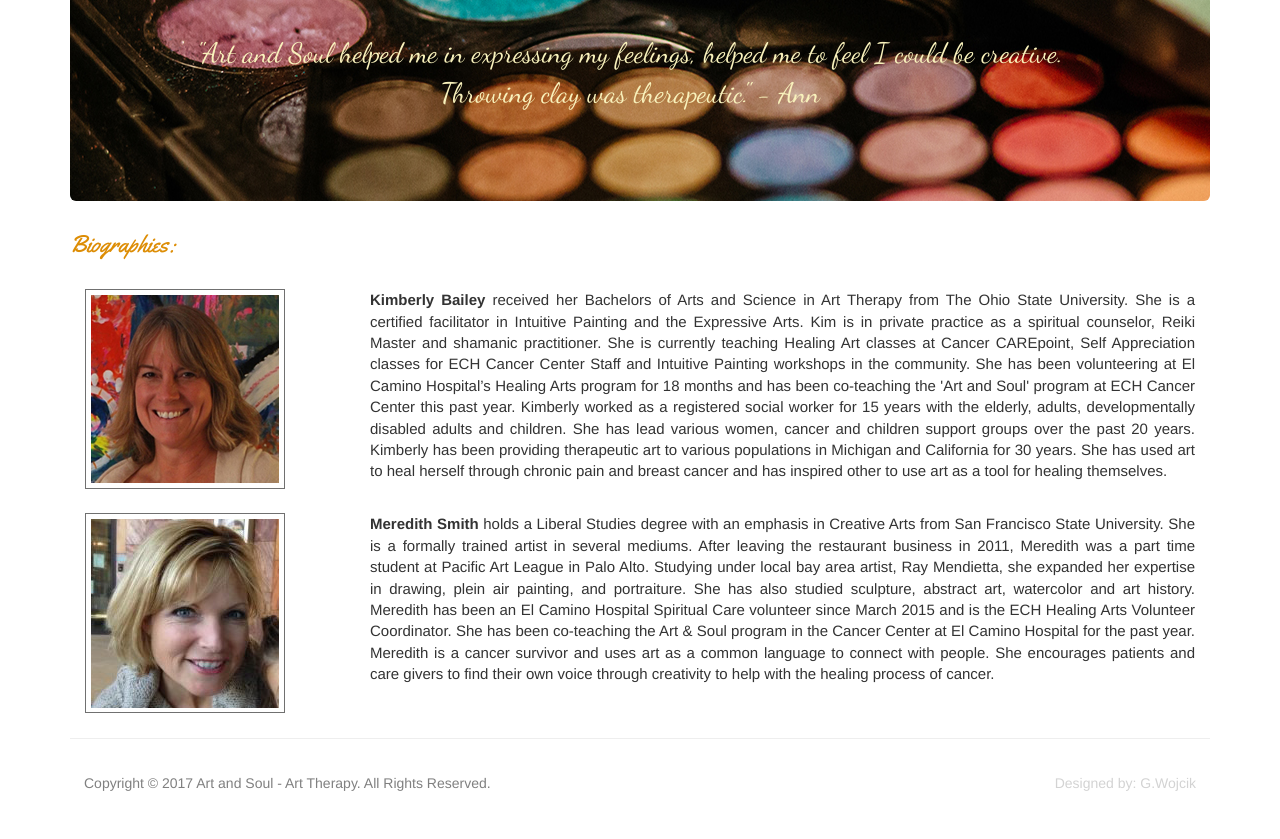
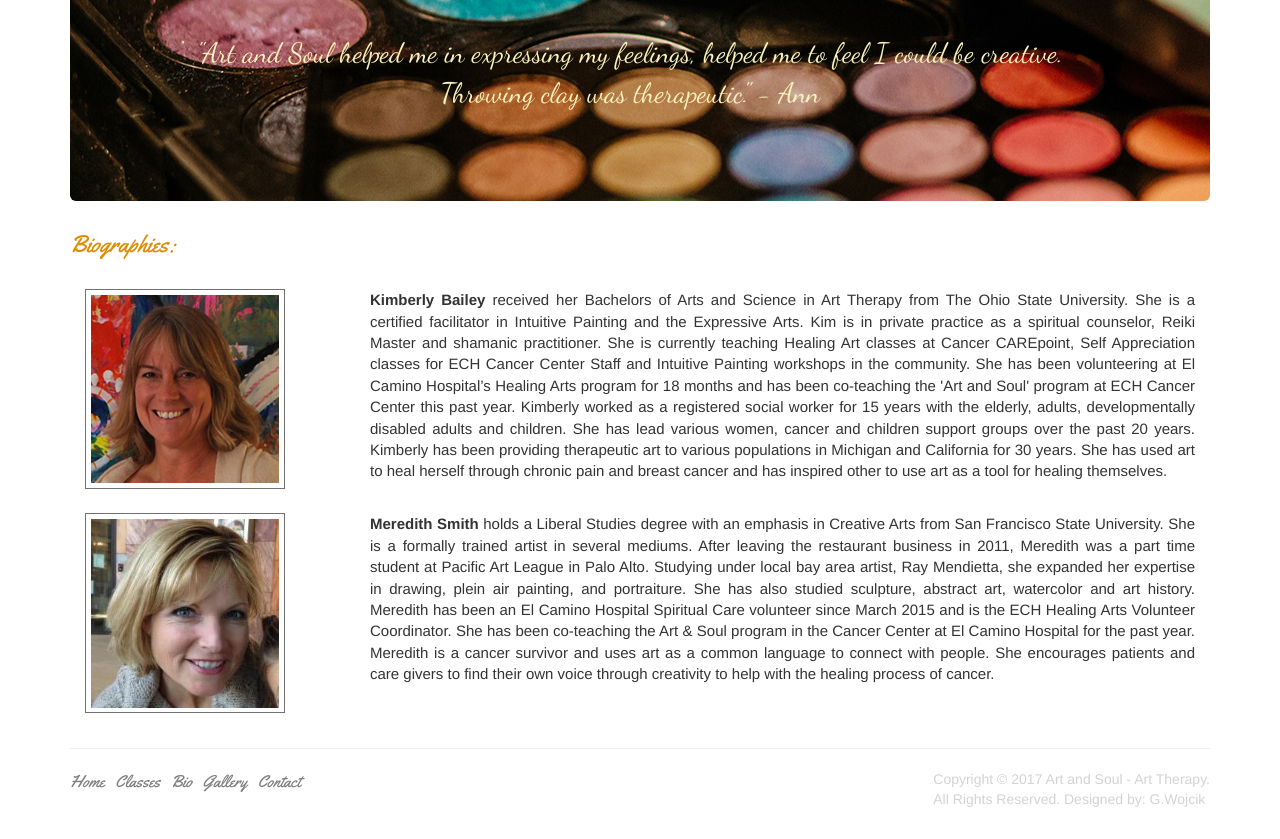
Before and after one commit to smartgeek13/artsoulclass, a plain HTML site: page bio.html in a window 1280 px wide. Shown: the part 236-1075 px from the top of the page. Drawn offline with nearby package versions, Linux system fonts and the light colour scheme.

Commit message:
Added menu to the footer and more paddding to hr tag

```diff
--- a/bio.html
+++ b/bio.html
@@ -111,13 +111,15 @@
     <!-- footer -->
     <div id="footer">
         <hr>
-        <div class="copy_left">
-            <p>Copyright &copy; 2017 Art and Soul - Art Therapy. All Rights Reserved.&nbsp;</p>
+        <div class="footwrap">
+            <div class="copy_left">
+                <p><a href="#">Home&nbsp;</a><a href="classes.html">Classes&nbsp;</a><a href="bio.html">Bio&nbsp;</a><a href="gallery.html">Gallery&nbsp;</a><a href="contact.html">Contact&nbsp;</a></p>
+            </div>
+            <div>
+                <p class="copy_right">Copyright &copy; 2017 Art and Soul - Art Therapy.<br> All Rights Reserved. Designed by: G.Wojcik</p>
+            </div>
         </div>
-        <div class="copy_right">
-            <p>&nbsp;Designed by: G.Wojcik </p>
-        </div>
-    </div>
+    </div><!-- /footer -->
 
     </div> <!-- /container -->
 
--- a/css/navbar.css
+++ b/css/navbar.css
@@ -79,8 +79,6 @@ body {
   margin-bottom: 40px;
 }
 
-
-
 #bio.jumbotron.h1, #bio.jumbotron h1 {
     color: #f9f2bc;
     font-family: 'Yellowtail', cursive;
@@ -103,23 +101,25 @@ body {
 #footer hr {
   padding-left: 20px;
   padding-right: 20px;
-  margin-top: 25px;
+  margin-top: 35px;
 }
 
-.copy_left {
- font-size: 14px;
+.copy_left a{
+ font-family:  'Yellowtail', cursive;
+ font-size: 17px;
  color: grey;
  float:left;
+ padding-right: 7px;
+ padding-bottom: 15px;
  display: inline-block;
- margin: 1em;
 }
+
 
 .copy_right {
   font-size: 14px;
   color: lightgray;
   float:right;
   display: inline-block;
-  margin: 1em;
 }
 
 .sources {
```
Also changed, not shown: classes.html (+8 -6 lines), contact.html (+8 -6 lines), gallery.html (+8 -6 lines), index.html (+8 -6 lines).
